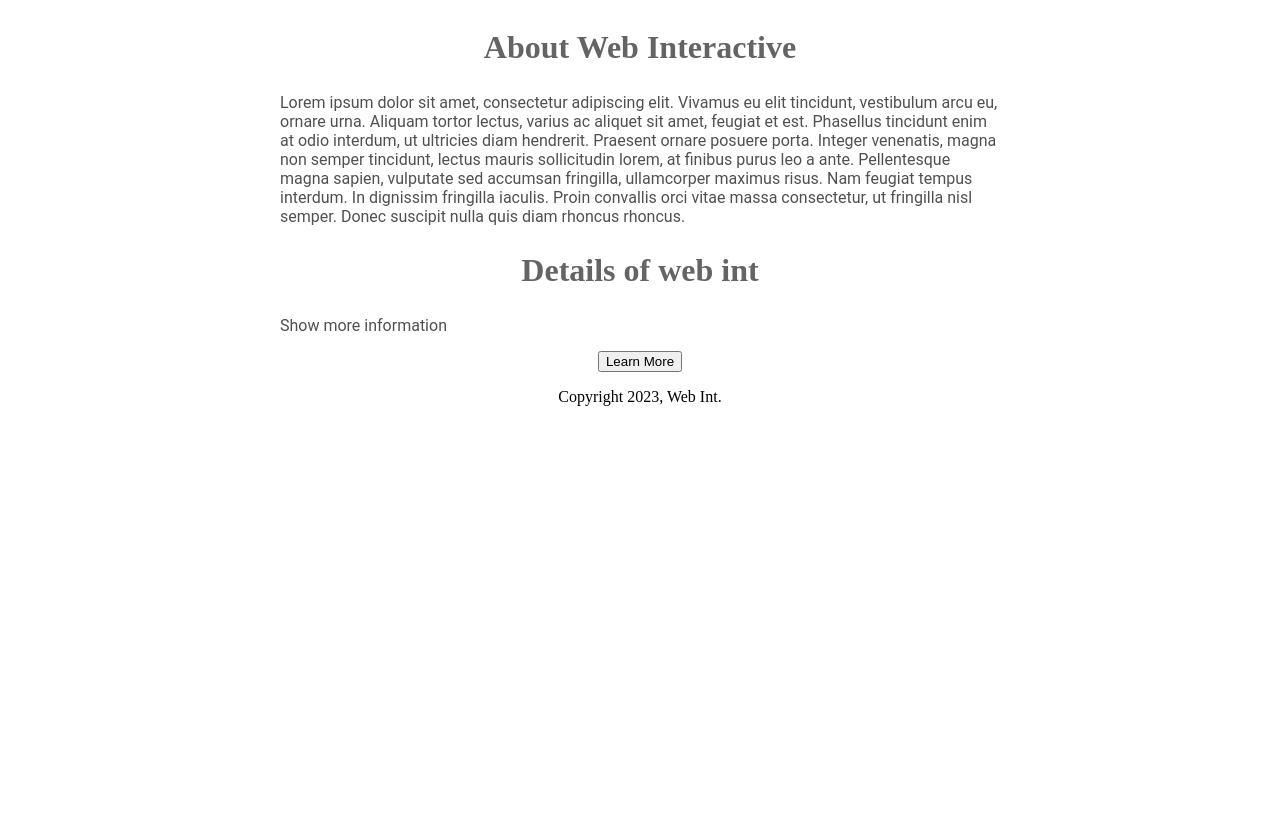
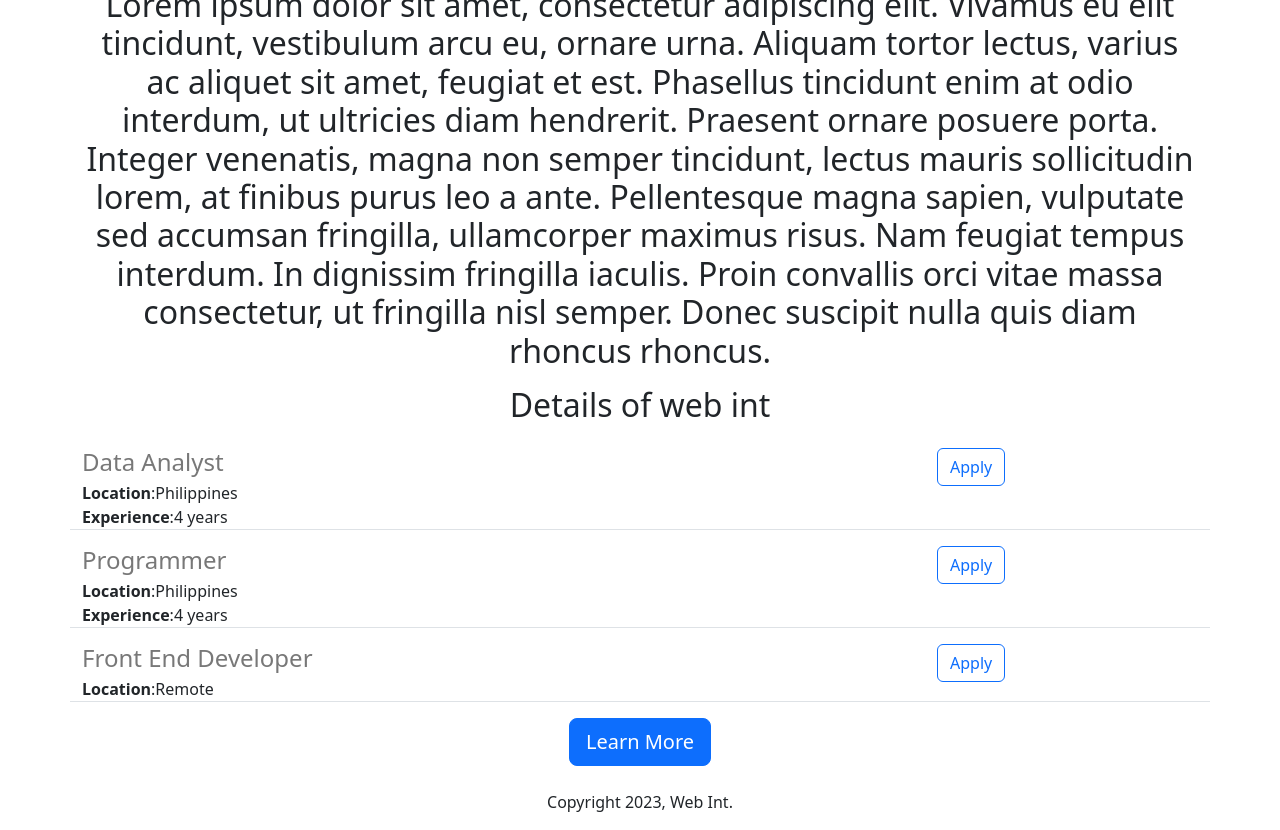
Before and after one commit to dixiemarielaput/web-int, a Flask app: page / in a window 1280 px wide. Shown: the part 462-1292 px from the top of the page. Before the commit the page ends 868 px from the top, so only its background shows below. Run offline with Flask 3, Linux system fonts and the light colour scheme.

Commit message:
added dynamic data and api route

```diff
--- a/app.py
+++ b/app.py
@@ -1,11 +1,32 @@
-from flask import Flask, render_template
+from flask import Flask, render_template, jsonify
 
 app = Flask(__name__)
+
+JOBS = [{
+  'id': 1,
+  'title': "Data Analyst",
+  'location': "Philippines",
+  'experience': "4 years",
+}, {
+  'id': 2,
+  'title': "Programmer",
+  'location': "Philippines",
+  'experience': "4 years",
+}, {
+  'id': 3,
+  'title': "Front End Developer",
+  'location': "Remote",
+}]
 
 
 @app.route("/")
 def hello_webint():
-  return render_template('home.html')
+  return render_template('home.html', jobs=JOBS)
+
+
+@app.route("/api/jobs")
+def list_jobs():
+  return jsonify(JOBS)
 
 
 if __name__ == "__main__":
--- a/templates/home.html
+++ b/templates/home.html
@@ -1,51 +1,36 @@
 <!DOCTYPE html>
 <html>
 <head>
- <title>Web Interactive</title>
+  <title>Web Interactive</title>
+  <meta charset="utf-8">
+  <meta name="viewport" content="width=device-width, initial-scale=1">
+  <link href="https://cdn.jsdelivr.net/npm/bootstrap@5.3.0/dist/css/bootstrap.min.css" rel="stylesheet" integrity="sha384-9ndCyUaIbzAi2FUVXJi0CjmCapSmO7SnpJef0486qhLnuZ2cdeRhO02iuK6FUUVM" crossorigin="anonymous">
   <style>
-    h1{
-      font-size:40px;
-      font-family:Roboto;
-      font-weight:normal;
-      text-align:center;
-      color:rgb(100,100,100);
-    }
     #banner{
-      width:100%;
       height:360px;
-      object: fit cover;;
-    }
-    h2{
-      font: family Roboto;
-      font-size:32px;
-      color:rgb(100,100,100);
-      text-align:center;
-      font: weight normal;;
-    }
-
-    .bodytext{
-      font-family:Roboto;
-      color: rgb(80, 80, 80);
-    }
-
-    #container{
-      max-width: 720px;
-      margin: 0 auto;
+      width: 100%;
+      object-fit:cover;
     }
   </style>
 </head>
 <body>
-<div id="container">
-  <h1>Initial setup of web interactive. </h1>
-  <img id="banner"     src="https://images.unsplash.com/photo-1487058792275-0ad4aaf24ca7?ixlib=rb-4.0.3&ixid=M3wxMjA3fDB8MHxwaG90by1wYWdlfHx8fGVufDB8fHx8fA%3D%3D&auto=format&fit=crop&w=870&q=80" height="320">
+<div class="container">
+  <h1 class="text-center mt-2 mb-4">Initial setup of web interactive. </h1>
+  <img class="img-fluid" id="banner"     src="https://images.unsplash.com/photo-1487058792275-0ad4aaf24ca7?ixlib=rb-4.0.3&ixid=M3wxMjA3fDB8MHxwaG90by1wYWdlfHx8fGVufDB8fHx8fA%3D%3D&auto=format&fit=crop&w=870&q=80" height="320">
 
-  <h2>About Web Interactive</h2>
-  <p class="bodytext">Lorem ipsum dolor sit amet, consectetur adipiscing elit. Vivamus eu elit tincidunt, vestibulum arcu eu, ornare urna. Aliquam tortor lectus, varius ac aliquet sit amet, feugiat et est. Phasellus tincidunt enim at odio interdum, ut ultricies diam hendrerit. Praesent ornare posuere porta. Integer venenatis, magna non semper tincidunt, lectus mauris sollicitudin lorem, at finibus purus leo a ante. Pellentesque magna sapien, vulputate sed accumsan fringilla, ullamcorper maximus risus. Nam feugiat tempus interdum. In dignissim fringilla iaculis. Proin convallis orci vitae massa consectetur, ut fringilla nisl semper. Donec suscipit nulla quis diam rhoncus rhoncus.</p>
-  <h2>Details of web int</h2>
-  <p class= "bodytext">Show more information</p>
-  <div style="text-align:center">
-  <button>Learn More</button>
-    <p>Copyright 2023, Web Int.</p>
+  <h2 class="text-center mt-2 mb-4>About Web Interactive</h2>
+
+  <p class="lead">Lorem ipsum dolor sit amet, consectetur adipiscing elit. Vivamus eu elit tincidunt, vestibulum arcu eu, ornare urna. Aliquam tortor lectus, varius ac aliquet sit amet, feugiat et est. Phasellus tincidunt enim at odio interdum, ut ultricies diam hendrerit. Praesent ornare posuere porta. Integer venenatis, magna non semper tincidunt, lectus mauris sollicitudin lorem, at finibus purus leo a ante. Pellentesque magna sapien, vulputate sed accumsan fringilla, ullamcorper maximus risus. Nam feugiat tempus interdum. In dignissim fringilla iaculis. Proin convallis orci vitae massa consectetur, ut fringilla nisl semper. Donec suscipit nulla quis diam rhoncus rhoncus.
+  </p>
+  <h2 class="text-center mt-2 mb-4">Details of web int</h2>
+  <div>
+  {% for job in jobs %}
+  {% include 'jobitem.html' %}
+  {% endfor %}
+</div>
+  <div class="text-center">
+  <button class="btn btn-primary btn-lg">Learn More</button>
+    <p class="mt-4">Copyright 2023, Web Int.</p>
   </div>
   </div>
 </body>
--- /dev/null
+++ b/templates/jobitem.html
@@ -0,0 +1,16 @@
+  <div class="border-bottom row" style="margin-bottom:16px; paddin-bottom:8px;">
+    <div class="col-9">
+    <h4 style="color:rgb(120,120,120); margin-bottom:4px;">
+      {{job['title']}}
+    </h4>
+    <div><b>Location</b>:{{job['location']}}</div>
+    {% if 'experience' in job %}
+    <div><b>Experience</b>:{{job['experience']}}</div>
+    {% endif %}
+    </div>
+
+    <div class="col-3">
+    <button type="button" class="btn btn-outline-primary">Apply</button>
+    </div>
+
+    </div>
```
